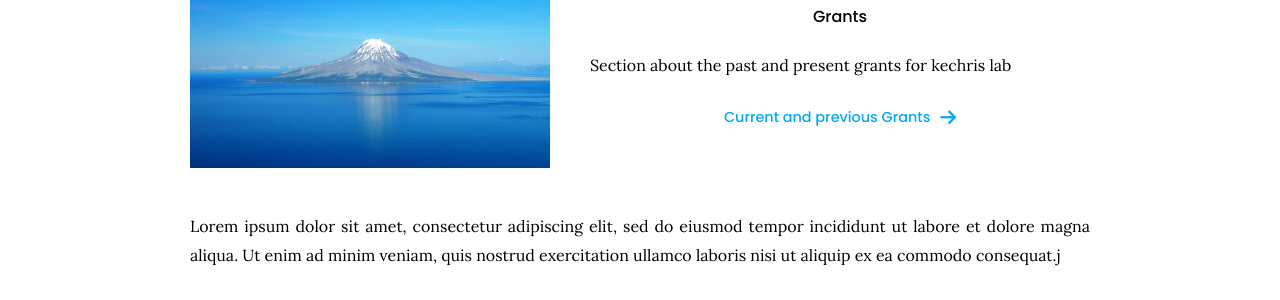
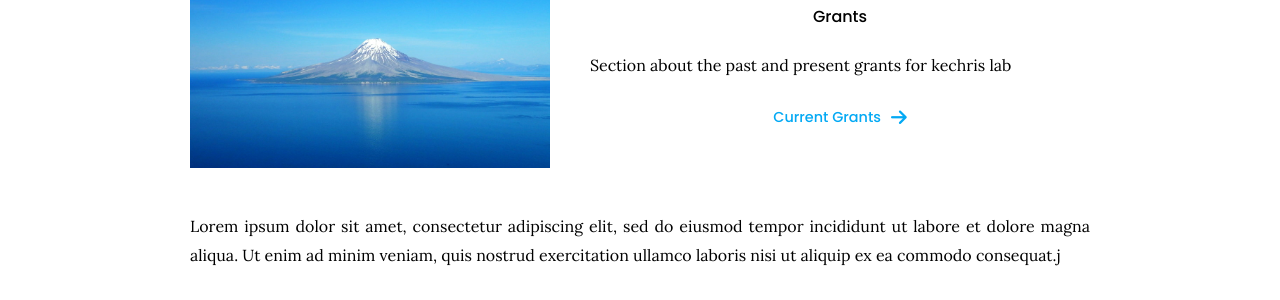
Before and after one commit to KechrisLab/kechrislab.github.io, a Jekyll site: the page built from index.md, in a window 1280 px wide and 900 px high, scrolled down 2116 px. Shown: the part 431-731 px from the top of the window. Built offline with Jekyll 4.4.1, drawn with Linux system fonts in a browser that asks for light colours.

Commit message:
Update index.md

```diff
--- a/index.md
+++ b/index.md
@@ -164,8 +164,8 @@ Section about the past and present grants for kechris lab
 
 {%
   include link.html
-  link="grants"
-  text="Current and previous Grants"
+  link="https://kechrisk.github.io/KechrisLabWebsite/tool"
+  text="Current Grants"
   icon="fas fa-arrow-right"
   flip=true
 %}
```
